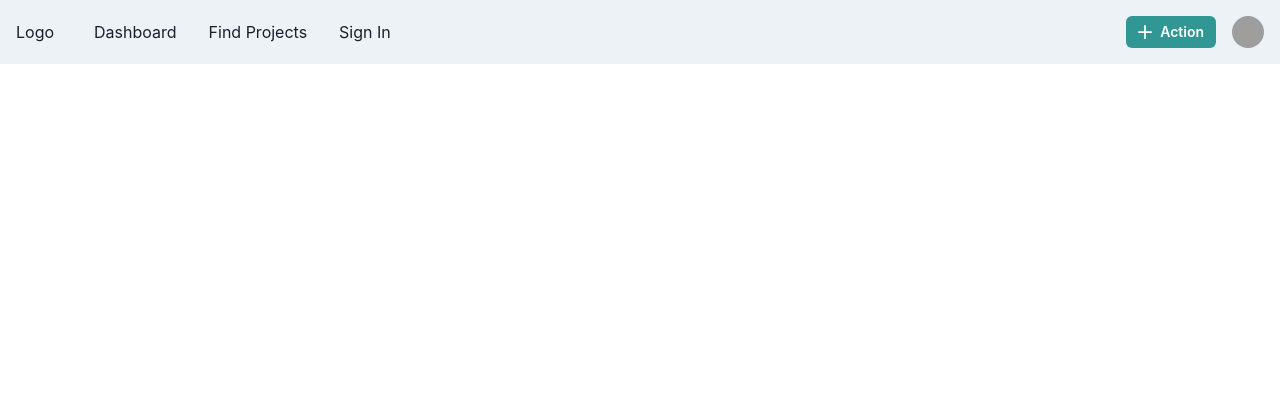
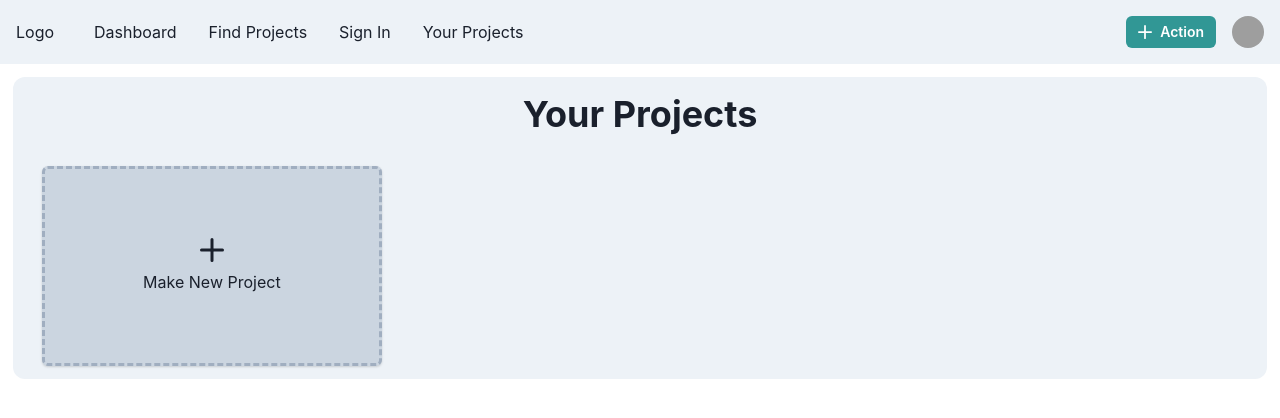
Before and after one commit to DRP-Group-30/groupr, a React (Create React App) app: page /projects in a window 1280 px wide. Shown: the top 418 px of the page. Built offline with nearby package versions, Linux system fonts and the light colour scheme; grey boxes are pictures that could not be loaded.

Commit message:
Added projects page with ability to add new project.

```diff
--- a/src/frontend/app.tsx
+++ b/src/frontend/app.tsx
@@ -2,6 +2,7 @@ import { Routes, Route } from "react-router-dom";
 import Dashboard from "./components/dashboard";
 import Navbar from "./components/navbar";
 import Finder from "./components/finder";
+import ProjectPage from "./components/projectsPage";
 
 /**
  * The main app component.
@@ -19,6 +20,7 @@ function App() {
 				*/}
 				<Route path="/" element={<Finder />} />
 				<Route path="/dashboard" element={<Dashboard />} />
+				<Route path="/projects" element={<ProjectPage />} />
 			</Routes>
 		</>
 	)
--- a/src/frontend/components/dashboard/list.tsx
+++ b/src/frontend/components/dashboard/list.tsx
@@ -1,21 +1,17 @@
-import {
-	Container,
-	Heading,
-	Text,
-	Center,
-	SimpleGrid,
-} from "@chakra-ui/react";
+import { Container, Heading, Text, Center, SimpleGrid } from "@chakra-ui/react";
 import DashboardCard from "./card";
 import { Project } from "../../../backend";
 import { CardStatus } from "./types";
+import NewProjectCard from "../projectsPage/newProjectCard";
 
 export type listProps = {
-	heading: CardStatus;
+	heading: CardStatus | string;
 	children: Project[];
 	moveInto: (col: string, project?: Project) => void;
-}
+	hasAddNewProject?: boolean;
+};
 
-const DBList = ({heading, children, moveInto}: listProps) => {
+const DBList = ({ heading, children, moveInto, hasAddNewProject = false }: listProps) => {
 	return (
 		<Container
 			maxW="100%"
@@ -24,10 +20,14 @@ const DBList = ({heading, children, moveInto}: listProps) => {
 			centerContent
 			backgroundColor="gray.100"
 			borderRadius="xl"
-			margin="16px"
 		>
 			<Heading margin="16px">{heading}</Heading>
-			<SimpleGrid width="100%" columns={children.length > 0 ? 2 : 1} spacing={8}>
+			<SimpleGrid
+				width="100%"
+				columns={children.length > 0 || hasAddNewProject ? 2 : 1}
+				spacing={8}
+				p="10pt"
+			>
 				{children.length > 0 ? (
 					children.map(project => (
 						<DashboardCard
@@ -38,6 +38,8 @@ const DBList = ({heading, children, moveInto}: listProps) => {
 							setDragged={() => {}}
 						></DashboardCard>
 					))
+				) : hasAddNewProject ? (
+					<NewProjectCard></NewProjectCard>
 				) : (
 					<Center>
 						<Text fontSize="lg">Nothing here for now!</Text>
--- a/src/frontend/components/navbar.tsx
+++ b/src/frontend/components/navbar.tsx
@@ -18,8 +18,8 @@ import {
 import { HamburgerIcon, CloseIcon, AddIcon } from "@chakra-ui/icons";
 import { Link as RouteLink} from "react-router-dom";
 
-const Links = ["Dashboard", "Find Projects", "Sign In"];
-const LinksRoutes: {[key: string]: string} = {"Dashboard" : "/Dashboard", "Find Projects" : "/", "Sign In" : "/auth"}
+const Links = ["Dashboard", "Find Projects", "Sign In", "Your Projects"];
+const LinksRoutes: {[key: string]: string} = {"Dashboard" : "/Dashboard", "Find Projects" : "/", "Sign In" : "/auth", "Your Projects" : "/projects"}
 
 const NavLink = ({ children }: { children: string }) => (
   <Link
--- /dev/null
+++ b/src/frontend/components/projectsPage/index.tsx
@@ -0,0 +1,5 @@
+import projectPage from "./projectsPage";
+
+const ProjectPage = projectPage;
+
+export default ProjectPage;
--- /dev/null
+++ b/src/frontend/components/projectsPage/newProjectCard.tsx
@@ -0,0 +1,28 @@
+import { AddIcon } from "@chakra-ui/icons";
+import { Card, Icon, VStack, Text, LinkBox, LinkOverlay } from "@chakra-ui/react";
+
+const NewProjectCard = () => {
+	return (
+		<LinkBox>
+			<Card
+				align="center"
+				direction="row"
+				justify="center"
+				h="150pt"
+				w="90%"
+				bgColor="gray.300"
+				border="dashed"
+				borderColor={"gray.400"}
+			>
+				<LinkOverlay href="#">
+					<VStack>
+						<Icon as={AddIcon} w="24px" h="24px" />
+						<Text>Make New Project</Text>
+					</VStack>
+				</LinkOverlay>
+			</Card>
+		</LinkBox>
+	);
+};
+
+export default NewProjectCard;
--- /dev/null
+++ b/src/frontend/components/projectsPage/projectsPage.tsx
@@ -0,0 +1,40 @@
+import { Box, Container, Heading, SimpleGrid, Text } from "@chakra-ui/react";
+import Sidebar from "../sidebar";
+import DBList from "../dashboard/list";
+import { Project } from "../../../backend";
+import NewProjectCard from "./newProjectCard";
+
+const projectList: Project[] = [];
+
+const ProjectSelector = () => {
+	return (
+		<Container
+			maxW="100%"
+            w="98%"
+			overflowY="initial"
+            marginTop="10pt"
+			centerContent
+			backgroundColor="gray.100"
+			borderRadius="xl"
+		>
+			<Heading margin="16px">{"Your Projects"}</Heading>
+			<SimpleGrid
+				width="100%"
+				columns={3}
+				spacing={8}
+				p="10pt"
+			>
+                <NewProjectCard/>
+            </SimpleGrid>
+		</Container>
+	);
+};
+
+const ProjectPage = () => {
+	return (
+		<ProjectSelector></ProjectSelector>
+		// <Sidebar sideElem={<Text>test</Text>} mainElem={} />
+	);
+};
+
+export default ProjectPage;
```
